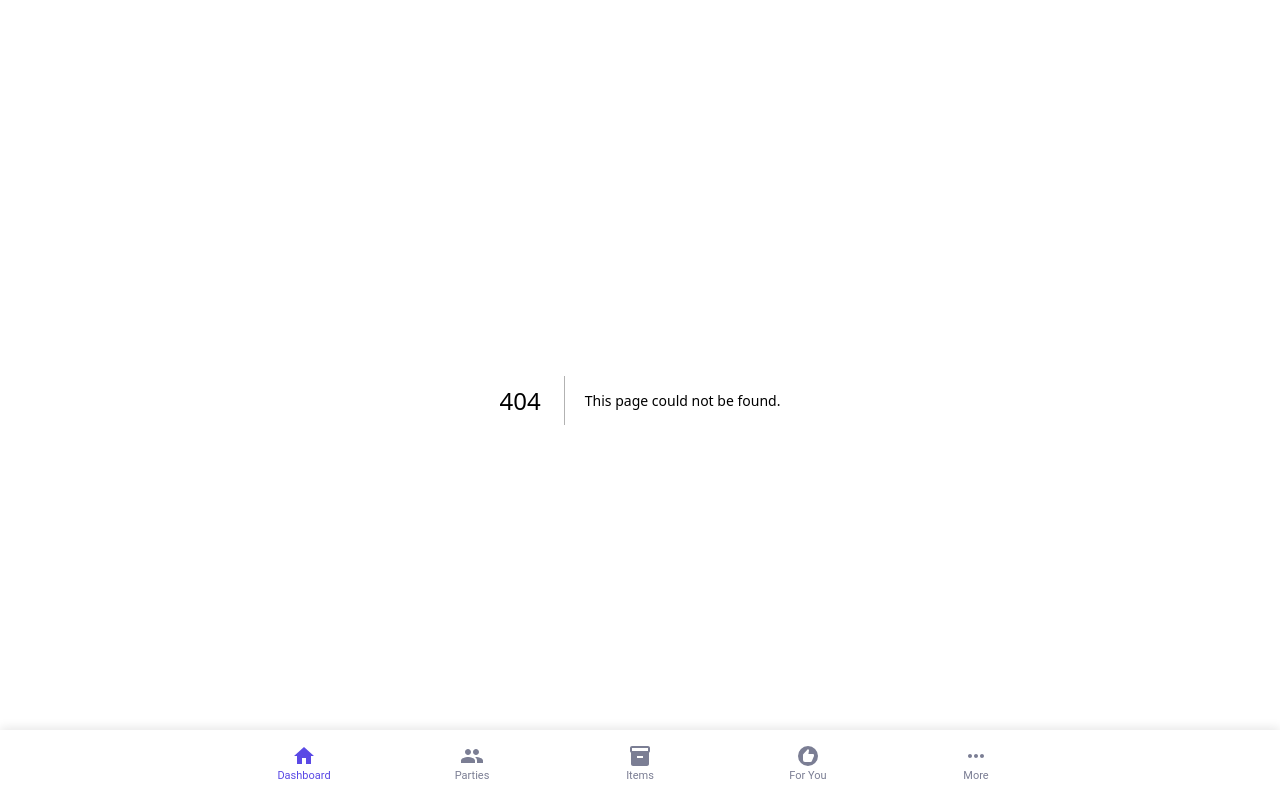
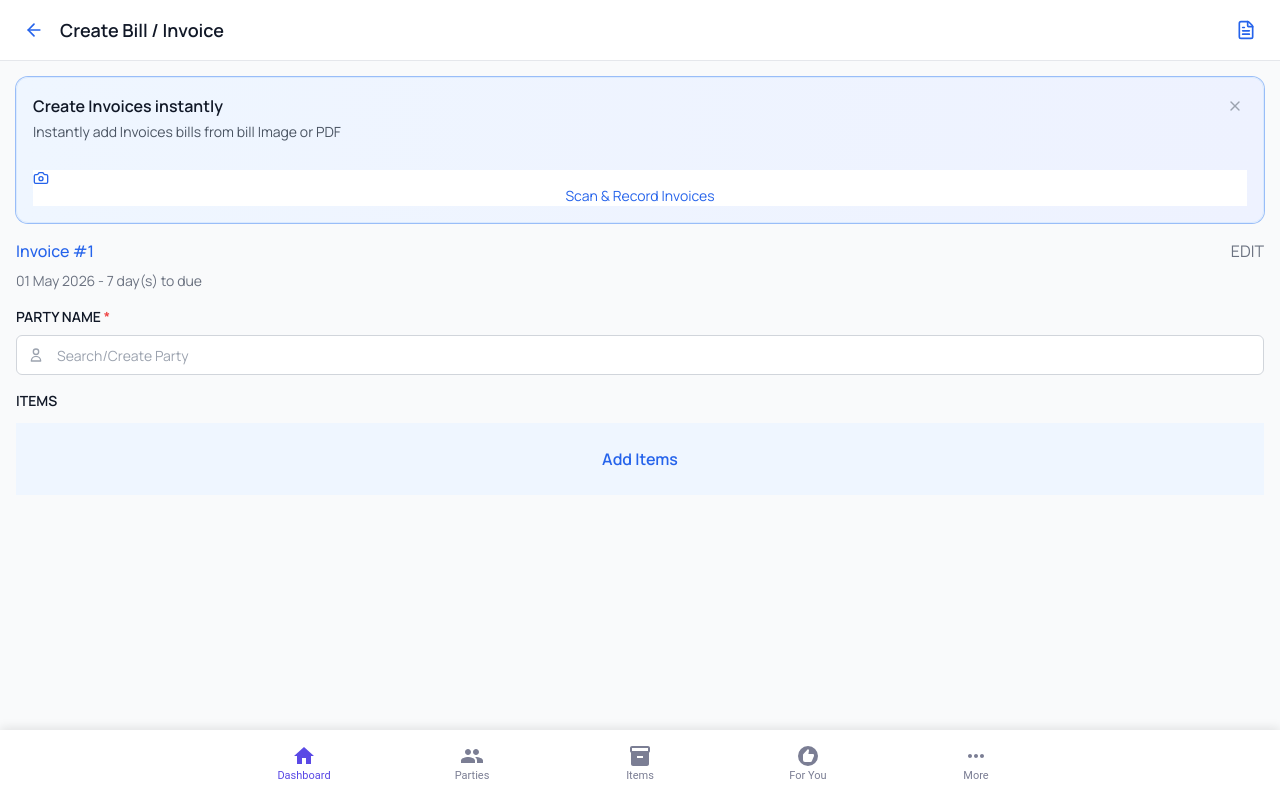
Before and after one commit to Manan-115/bill_app, a Next.js app in the folder ebill_app/: page /create-bill in a window 1280 px wide. Before the commit this address had no page. Built offline with nearby package versions, Linux system fonts and the light colour scheme.

Commit message:
feat: add CreateBillPage component and integrate invoice creation functionality

```diff
--- /dev/null
+++ b/ebill_app/app/create-bill/page.jsx
@@ -0,0 +1,171 @@
+"use client";
+
+import React, { useState, useEffect } from "react";
+import { useRouter } from "next/navigation";
+import { Button } from "@/components/ui/button";
+import { Input } from "@/components/ui/input";
+import { Card } from "@/components/ui/card";
+import { ArrowLeft, FileText, Camera, X } from "lucide-react";
+
+export default function CreateBillPage() {
+  const router = useRouter();
+  const [loading, setLoading] = useState(false);
+  const [showBanner, setShowBanner] = useState(true);
+  const [isVisible, setIsVisible] = useState(false);
+  const [invoiceData, setInvoiceData] = useState({
+    partyName: "",
+    items: [],
+  });
+
+  useEffect(() => {
+    setIsVisible(true);
+  }, []);
+
+  const handleBack = () => {
+    setIsVisible(false);
+    setTimeout(() => {
+      router.back();
+    }, 300);
+  };
+
+  const handleScanInvoice = () => {
+    setLoading(true);
+    setTimeout(() => {
+      setLoading(false);
+    }, 2000);
+  };
+
+  const handleAddItems = () => {
+    setInvoiceData({
+      ...invoiceData,
+      items: [...invoiceData.items, { id: Math.random(), name: "", qty: 0, price: 0 }],
+    });
+  };
+
+  if (loading) {
+    return (
+      <div className="flex flex-col items-center justify-center min-h-screen bg-gray-50">
+        <div className="animate-spin">
+          <div className="h-12 w-12 border-4 border-blue-200 border-t-blue-600 rounded-full"></div>
+        </div>
+        <p className="mt-4 text-gray-600 animate-fade-in">Processing your invoice...</p>
+      </div>
+    );
+  }
+
+  return (
+    <div className={`min-h-screen bg-gray-50 pb-4 transition-transform duration-300 ease-out ${isVisible ? 'translate-x-0' : 'translate-x-full'}`}>
+      {/* Header */}
+      <div className="sticky top-0 z-50 bg-white border-b border-gray-200 flex items-center justify-between px-4 py-3">
+        <div className="flex items-center gap-2">
+          <button
+            onClick={handleBack}
+            className="p-2 hover:bg-gray-100 rounded-lg transition-colors active:scale-95"
+          >
+            <ArrowLeft className="w-5 h-5 text-blue-600" />
+          </button>
+          <h1 className="text-lg font-semibold text-gray-900">Create Bill / Invoice</h1>
+        </div>
+        <button className="p-2 hover:bg-gray-100 rounded-lg transition-colors active:scale-95">
+          <FileText className="w-5 h-5 text-blue-600" />
+        </button>
+      </div>
+
+      {/* Content */}
+      <div className="px-4 py-4 space-y-4">
+        {/* Create Invoices Instantly Section */}
+        {showBanner && (
+          <Card className="p-4 bg-gradient-to-r from-blue-50 to-indigo-50 border border-blue-100 animate-fade-in">
+            <div className="flex justify-between items-start mb-3">
+              <div>
+                <h2 className="text-base font-semibold text-gray-900 mb-1">Create Invoices instantly</h2>
+                <p className="text-sm text-gray-600">Instantly add Invoices bills from bill Image or PDF</p>
+              </div>
+              <button
+                onClick={() => setShowBanner(false)}
+                className="p-1 hover:bg-white rounded transition-colors active:scale-90"
+              >
+                <X className="w-4 h-4 text-gray-400" />
+              </button>
+            </div>
+
+            {/* Scan & Record Invoices Button */}
+            <Button
+              onClick={handleScanInvoice}
+              className="w-full bg-white text-blue-600 border border-blue-300 hover:bg-blue-50 active:scale-95 transition-all"
+              variant="outline"
+            >
+              <Camera className="w-4 h-4 mr-2" />
+              Scan & Record Invoices
+            </Button>
+          </Card>
+        )}
+
+        {/* Invoice #1 Section */}
+        <div className="space-y-2 animate-fade-in">
+          <div className="flex justify-between items-center">
+            <span className="text-base font-medium text-blue-600">Invoice #1</span>
+            <Button
+              variant="outline"
+              size="sm"
+              className="text-gray-500 border-gray-300 hover:text-gray-700 active:scale-95"
+            >
+              EDIT
+            </Button>
+          </div>
+          <p className="text-sm text-gray-500">01 May 2026 - 7 day(s) to due</p>
+        </div>
+
+        {/* Party Name Field */}
+        <div className="space-y-2 animate-fade-in">
+          <label className="block text-sm font-semibold text-gray-900">
+            PARTY NAME <span className="text-red-500">*</span>
+          </label>
+          <div className="relative">
+            <Input
+              placeholder="Search/Create Party"
+              className="w-full pl-10 pr-4 py-2 border border-gray-300 rounded-lg focus:outline-none focus:ring-2 focus:ring-blue-500 focus:border-transparent transition-all active:scale-95"
+            />
+            <svg
+              className="absolute left-3 top-1/2 -translate-y-1/2 w-4 h-4 text-gray-400"
+              fill="none"
+              stroke="currentColor"
+              viewBox="0 0 24 24"
+            >
+              <path strokeLinecap="round" strokeLinejoin="round" strokeWidth={2} d="M16 7a4 4 0 11-8 0 4 4 0 018 0zM12 14a7 7 0 00-7 7h14a7 7 0 00-7-7z" />
+            </svg>
+          </div>
+        </div>
+
+        {/* Items Section */}
+        <div className="space-y-3 animate-fade-in">
+          <h2 className="text-sm font-semibold text-gray-900">ITEMS</h2>
+          <Button
+            onClick={handleAddItems}
+            className="w-full bg-blue-50 text-blue-600 hover:bg-blue-100 active:scale-95 transition-all py-6 font-semibold"
+            variant="outline"
+          >
+            Add Items
+          </Button>
+        </div>
+      </div>
+
+      <style jsx>{`
+        @keyframes fadeIn {
+          from {
+            opacity: 0;
+            transform: translateY(10px);
+          }
+          to {
+            opacity: 1;
+            transform: translateY(0);
+          }
+        }
+
+        .animate-fade-in {
+          animation: fadeIn 0.3s ease-out;
+        }
+      `}</style>
+    </div>
+  );
+}
--- a/ebill_app/app/page.jsx
+++ b/ebill_app/app/page.jsx
@@ -1,11 +1,13 @@
 "use client";
 
 import { useState } from 'react';
+import { useRouter } from 'next/navigation';
 import ActionButtonsBar from '@/components/actions/ActionButtonsBar';
 import TopNavBar from '@/components/navigation/TopNavBar';
 import DashboardDrawer from '@/components/ui/DashboardDrawer';
 
 export default function Home() {
+  const router = useRouter();
   const [drawerOpen, setDrawerOpen] = useState(false);
   const metrics = [
     { value: '₹ 0', label: 'To Collect', tone: 'collect', trend: 'down' },
@@ -92,6 +94,7 @@ export default function Home() {
         variant="dashboard"
         onAction={(key) => {
           if (key === 'add') setDrawerOpen(true);
+          if (key === 'bill') router.push('/create-bill');
         }}
       />
 
--- a/ebill_app/components/ui/DashboardDrawer.jsx
+++ b/ebill_app/components/ui/DashboardDrawer.jsx
@@ -1,6 +1,7 @@
 "use client";
 
 import React from "react";
+import { useRouter } from "next/navigation";
 import {
   Drawer,
   DrawerContent,
@@ -19,17 +20,25 @@ import LocalShippingIcon from '@mui/icons-material/LocalShipping';
 import WalletIcon from '@mui/icons-material/Wallet';
 import EventRepeatIcon from '@mui/icons-material/EventRepeat';
 import AddBoxIcon from '@mui/icons-material/AddBox';
+import {Camera} from 'lucide-react'
 
 export default function DashboardDrawer({ open, setOpen }) {
+  const router = useRouter();
+
+  const handleBillInvoiceClick = () => {
+    setOpen(false);
+    router.push('/create-bill');
+  };
+
   return (
     <Drawer open={open} onOpenChange={setOpen} className="bg-white !m-0">
       <DrawerContent>
         <div className="px-4 bg-white rounded-tl-2xl rounded-tr-2xl flex flex-col max-h-[85vh] overflow-y-auto m-0">
           <DrawerHandle />
-          <DrawerHeader className="p-0">
+          <DrawerHeader className="!p-0">
             <div className="flex items-center justify-between">
               <div>
-                <DrawerTitle className="text-[16px] font-medium">Sales Transactions</DrawerTitle>
+                <DrawerTitle className="text-[16px] !font-semibold">Sales Transactions</DrawerTitle>
               </div>
               <DrawerClose onClick={() => setOpen(false)} className="text-gray-500 hover:text-gray-700">
                 <svg xmlns="http://www.w3.org/2000/svg" className="h-6 w-6" fill="none" viewBox="0 0 24 24" stroke="currentColor">
@@ -41,7 +50,7 @@ export default function DashboardDrawer({ open, setOpen }) {
 
           <div className="mt-4 grid grid-cols-4 gap-4 px-2">
             {[
-              { icon: ReceiptLongIcon, label: 'Bill / Invoice', tone: 'green' },
+              { icon: ReceiptLongIcon, label: 'Bill / Invoice', tone: 'green', action: handleBillInvoiceClick },
               { icon: WalletIcon, label: 'Received Payment', tone: 'green' },
               { icon: AssignmentReturnIcon, label: 'Sales Return', tone: 'green' },
               { icon: DescriptionIcon, label: 'Credit Note', tone: 'green' },
@@ -52,7 +61,7 @@ export default function DashboardDrawer({ open, setOpen }) {
             ].map((item) => {
               const Icon = item.icon;
               return (
-                <button key={item.label} className="flex flex-col items-center gap-2 p-2 text-sm text-gray-700">
+                <button key={item.label} onClick={item.action} className="flex flex-col items-center gap-2 p-2 text-sm text-gray-700">
                   <div className="h-12 w-12 rounded-full bg-green-50 flex items-center justify-center shadow-sm">
                     <Icon style={{ color: '#2e7d32' }} />
                   </div>
@@ -62,17 +71,15 @@ export default function DashboardDrawer({ open, setOpen }) {
             })}
           </div>
 
-          <div className="mt-6 border-t pt-2">
-            <h3 className="text-[16px] font-medium">Purchase Transactions</h3>
-            <div className="mt-3 px-4 py-3 bg-gradient-to-r from-orange-50 to-white rounded-xl flex items-center justify-between">
+          <div className="mt-6 border-t border-gray-200 pt-2">
+            <h3 className="text-[16px] font-semibold">Purchase Transactions</h3>
+            <div className="mt-3 px-4 py-3 bg-gradient-to-r from-white to-orange-50 rounded-3xl flex items-center justify-between border border-gray-100 shadow-md">
               <div>
                 <div className="font-semibold">Scan & Record Bills</div>
                 <div className="text-xs text-gray-500">1.5+ Lakhs bills processed every month</div>
               </div>
-              <div className="h-10 w-10 bg-orange-500 rounded-md flex items-center justify-center text-white">
-                <svg xmlns="http://www.w3.org/2000/svg" className="h-5 w-5" fill="none" viewBox="0 0 24 24" stroke="currentColor">
-                  <path strokeLinecap="round" strokeLinejoin="round" strokeWidth={2} d="M3 7v4a1 1 0 001 1h3m10-6h1a1 1 0 011 1v11a1 1 0 01-1 1h-9l-4 4V7a1 1 0 011-1h3" />
-                </svg>
+              <div className="h-8 w-8 bg-orange-400 rounded-lg flex items-center justify-center text-white">
+                <Camera size={18} />
               </div>
             </div>
 
--- /dev/null
+++ b/ebill_app/components/ui/input.jsx
@@ -0,0 +1,19 @@
+import * as React from "react";
+
+import { cn } from "@/lib/utils";
+
+const Input = React.forwardRef(function Input({ className, type = "text", ...props }, ref) {
+  return (
+    <input
+      ref={ref}
+      type={type}
+      className={cn(
+        "flex h-10 w-full rounded-md border border-gray-300 bg-white px-3 py-2 text-sm ring-offset-background file:border-0 file:bg-transparent file:py-2 file:px-3 disabled:cursor-not-allowed disabled:opacity-50",
+        className
+      )}
+      {...props}
+    />
+  );
+});
+
+export { Input };
```
